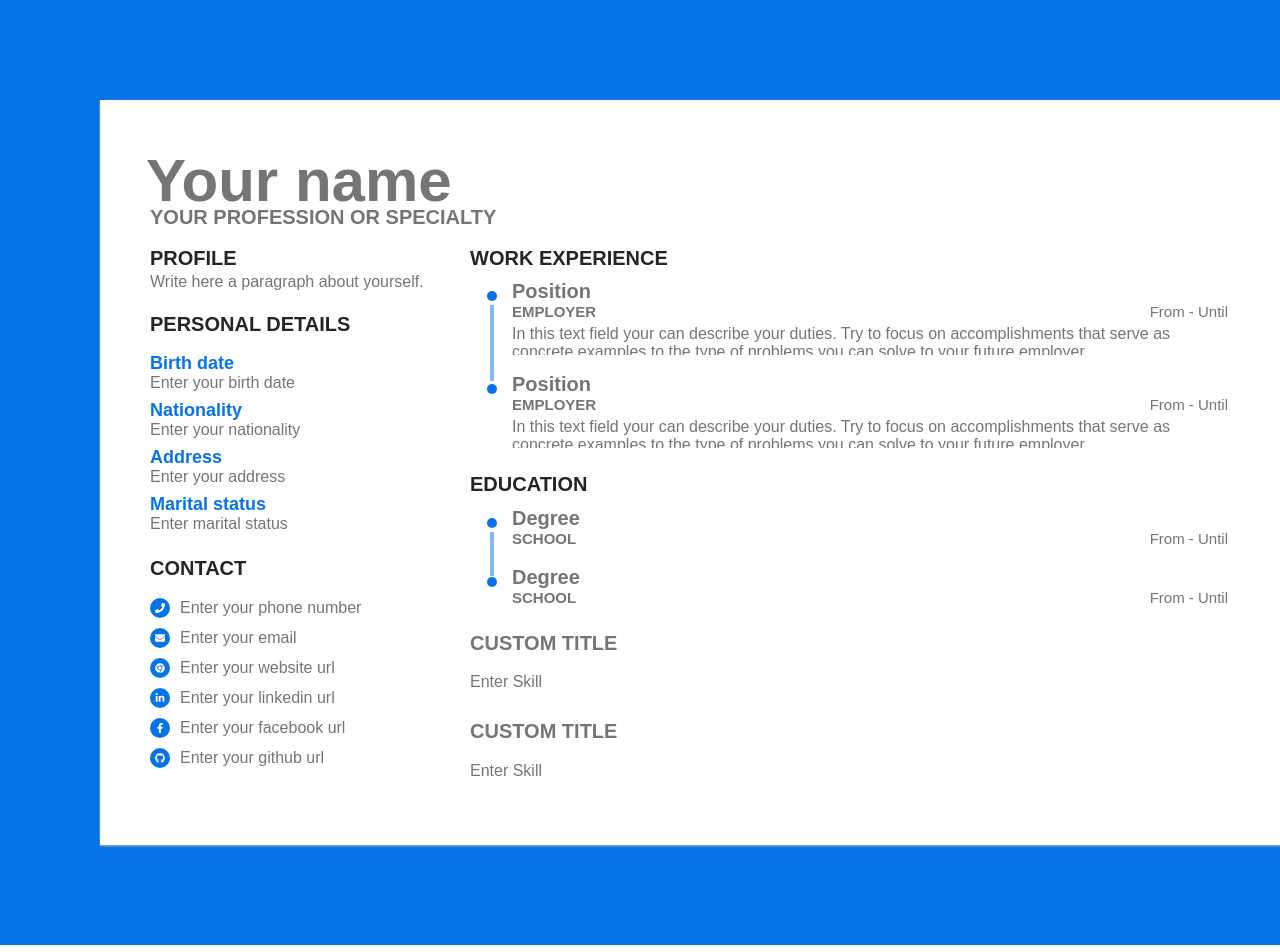
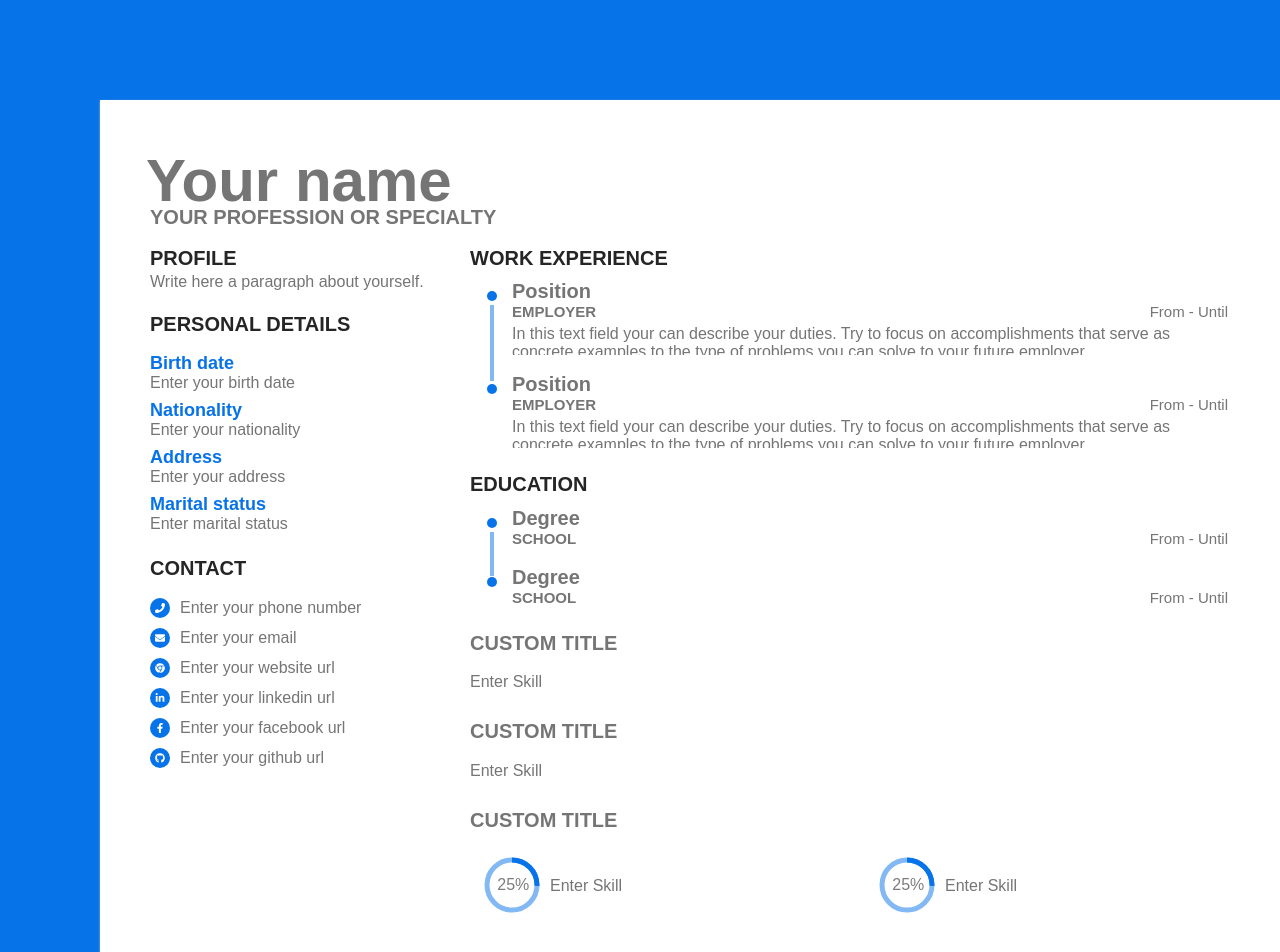
Before and after one commit to mhshifat/mhs-resume-builder, a React (Create React App) app: page /build in a window 1280 px wide. Shown: the top 952 px of the page. Built offline with nearby package versions, Linux system fonts and the light colour scheme; a web font is replaced by a local one.

Commit message:
feature - sample template circular skill

```diff
--- /dev/null
+++ b/src/components/shared/SampleTemplateCircularSkill.jsx
@@ -0,0 +1,27 @@
+import { useState } from "react";
+import { FaMinus, FaPlus } from "react-icons/fa";
+
+export default function SampleTemplateCircularSkill() {
+  const [percent, setPercent] = useState(25);
+
+  return (
+    <div className="sampleTemplateCircleSkill">
+      <span className="sampleTemplateCircleSkill__menus">
+        <button title="Remove"><FaMinus /></button>
+        <button title="Add"><FaPlus /></button>
+      </span>
+      <div onClick={() => setPercent(value => value < 100  ? value + 25 : value = 100 ? 25 : value)} className="sampleTemplateCircleSkill__circle">
+        <svg>
+          <circle cx="30" cy="30" r="25"></circle>
+          <circle cx="30" cy="30" r="25" style={{
+            strokeDashoffset: `calc(160 - (160 * ${percent}) / 100)`
+          }}></circle>
+        </svg>
+        <span>{percent}%</span>
+      </div>
+      <div className="sampleTemplateCircleSkill__input">
+        <input className="sampleTemplateH4" placeholder="Enter Skill" />
+      </div>
+    </div>
+  )
+}
--- a/src/index.css
+++ b/src/index.css
@@ -326,3 +326,88 @@ textarea {
   opacity: 1;
   pointer-events: all;
 }
+
+.sampleTemplateCircleSkills {
+  display: grid;
+  grid-template-columns: 1fr 1fr;
+  gap: 2rem;
+  padding: 1rem 0;
+}
+
+.sampleTemplateCircleSkill {
+  display: flex;
+  align-items: center;
+  border: 2px dashed transparent;
+  padding: 1rem;
+  transition: all 250ms ease-in-out;
+  position: relative;
+  user-select: none;
+}
+
+.sampleTemplateCircleSkill__circle {
+  position: relative;
+  display: flex;
+  justify-content: center;
+  align-items: center;
+  margin-right: 1rem;
+  cursor: pointer;
+}
+
+.sampleTemplateCircleSkill__circle > span {
+  position: absolute;
+  top: 48%;
+  left: 54%;
+  transform: translate(-50%, -50%);
+}
+
+.sampleTemplateCircleSkill__circle > svg {
+  width: 58px;
+  height: 58px;
+  transform: rotate(-90deg);
+}
+
+.sampleTemplateCircleSkill__circle > svg > circle {
+  fill: transparent;
+  stroke: var(--primaryColor);
+  stroke-width: 5px;
+  stroke-dasharray: 160;
+}
+
+.sampleTemplateCircleSkill__circle > svg > circle:first-child {
+  stroke-dashoffset: 0;
+  opacity: .5;
+}
+
+.sampleTemplateCircleSkill:hover {
+  border: 2px dashed rgb(124, 124, 124, .4);
+}
+
+.sampleTemplateCircleSkill__menus {
+  position: absolute;
+  top: -1.5rem;
+  right: -1rem;
+  display: flex;
+  opacity: 0;
+  pointer-events: none;
+  transition: all 250ms ease-in-out;
+}
+
+.sampleTemplateCircleSkill__menus > button {
+  margin-left: .5rem;
+  width: 2.5rem;
+  height: 2.5rem;
+  border-radius: 50%;
+  border: none;
+  outline: none;
+  background: var(--primaryColor);
+  color: var(--headingColor);
+  display: flex;
+  justify-content: center;
+  align-items: center;
+  cursor: pointer;
+}
+
+.sampleTemplateCircleSkill:hover .sampleTemplateCircleSkill__menus {
+  opacity: 1;
+  pointer-events: all;
+}
--- a/src/pages/Build.jsx
+++ b/src/pages/Build.jsx
@@ -2,6 +2,7 @@
 
 import { useState } from "react";
 import { FaChrome, FaEnvelope, FaFacebookF, FaGithub, FaLinkedinIn, FaMinus, FaPhone, FaPlus } from "react-icons/fa";
+import SampleTemplateCircularSkill from "../components/shared/SampleTemplateCircularSkill";
 import SampleTemplateTag from "../components/shared/SampleTemplateTag";
 
 export default function Build() {
@@ -153,6 +154,15 @@ export default function Build() {
                 ))}
               </div>
             </div>
+            <br />
+            <div>
+              <input className="sampleTemplateH3" placeholder="Custom Title" />
+              <div className="sampleTemplateCircleSkills">
+                {new Array(2).fill("").map((_, tagInd) => (
+                  <SampleTemplateCircularSkill key={tagInd} />
+                ))}
+              </div>
+            </div>
           </div>
         </div>
       </div>
```
